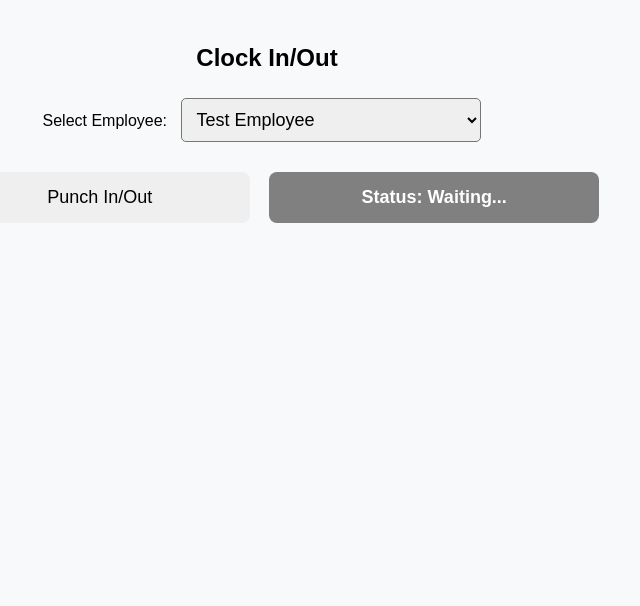
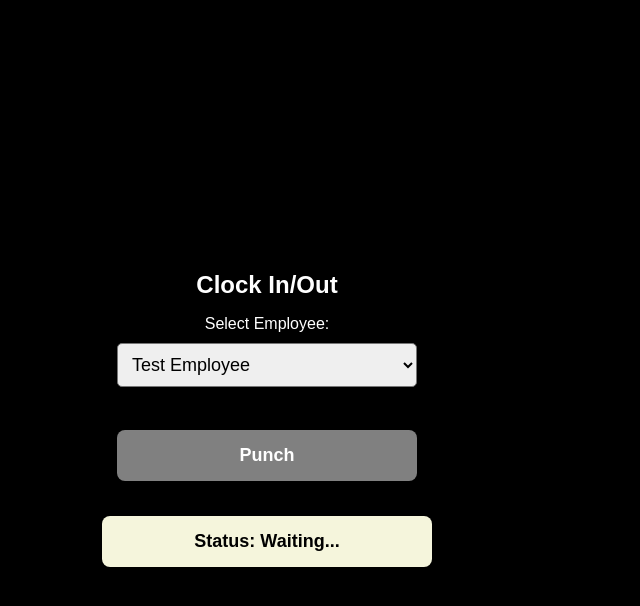
Before and after one commit to delectiomnibus/cock-in-app-frontend, a plain HTML site: page index.html in a window 1280 px wide. Shown: the whole page, without its empty margins (373-1013 px from the left). Drawn offline with Linux system fonts and the light colour scheme.

Commit message:
Updated UI: Beige status box & grey button

```diff
--- a/index.html
+++ b/index.html
@@ -9,7 +9,14 @@
                 font-family: Arial, sans-serif;
                 text-align: center;
                 padding: 20px;
-                background-color: #f8f9fa;
+                background-color: black;
+                color: white;
+                display: flex;
+                flex-direction: column;
+                align-items: center;
+                justify-content: center;
+                height: 100vh;
+                margin: 0;
             }
 
             h1 {
@@ -19,6 +26,7 @@
             button {
                 padding: 15px 20px;
                 font-size: 18px;
+                font-weight: bold;
                 cursor: pointer;
                 margin: 15px;
                 border: none;
@@ -26,6 +34,8 @@
                 width: 90%;
                 max-width: 300px;
                 transition: background 0.3s ease;
+                background-color: gray;
+                color: white;
             }
 
             select {
@@ -46,6 +56,8 @@
                 width: 90%;
                 max-width: 300px;
                 font-size: 18px;
+                background-color: beige;
+                color: black;
             }
 
             .green-bg { background-color: green; color: white; }
@@ -62,7 +74,7 @@
             <option value="551538" data-key="pasha">Pasha Klopov</option>
         </select>
         <br>
-        <button onclick="sendPunch()">Punch In/Out</button>
+        <button onclick="sendPunch()">Punch</button>
         <p id="status" class="gray-bg">Status: Waiting...</p>
 
         <script>
```
Also changed, not shown: 1 other file.
